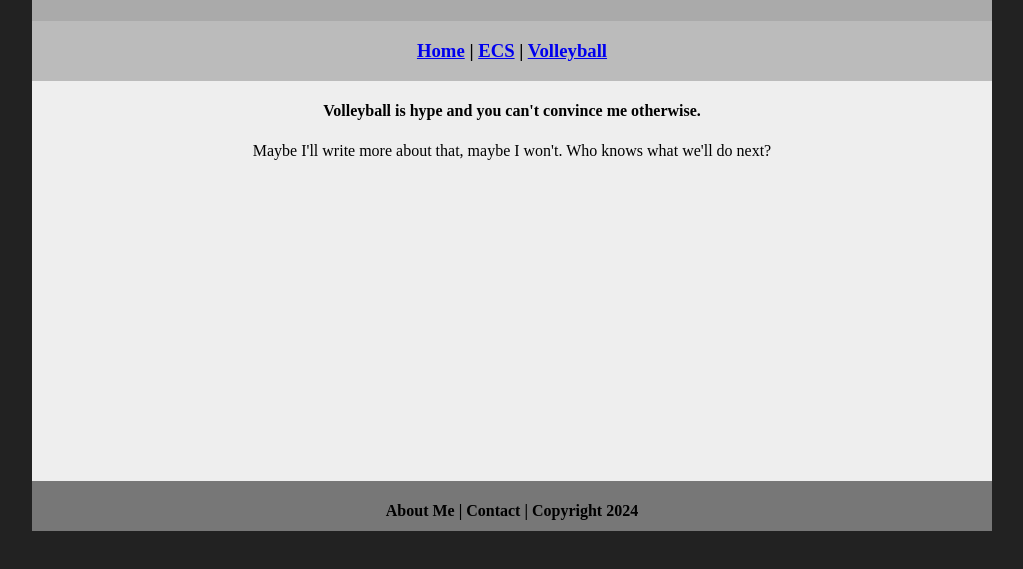
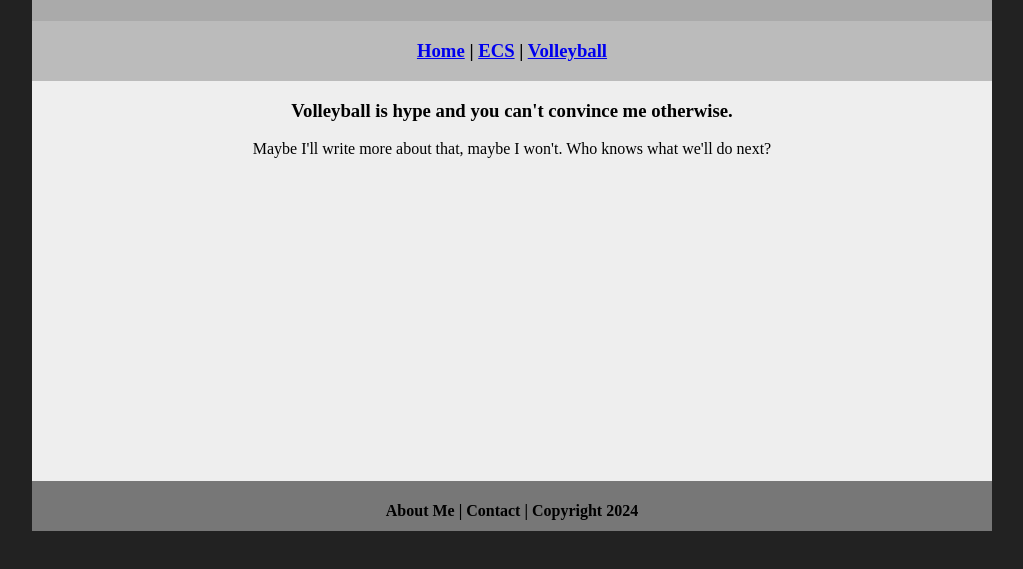
Before and after one commit to ETheLankE/EECSportfolio, a plain HTML site: page volleyball/index.html in a window 1280 px wide. Shown: the part 59-628 px from the top of the page, without its empty margins (128-1151 px from the left). Drawn offline with Linux system fonts and the light colour scheme.

Commit message:
Update index.html

```diff
--- a/volleyball/index.html
+++ b/volleyball/index.html
@@ -15,7 +15,7 @@
             <h3><a href="../index.html">Home</a> | <a href="../ecs/index.html">ECS</a> | <a href="index.html">Volleyball</a></h3>
          </div>
          <div class="content">
-            <h4>Volleyball is hype and you can't convince me otherwise.</h4>
+            <h3>Volleyball is hype and you can't convince me otherwise.</h3>
             <p> Maybe I'll write more about that, maybe I won't. Who knows what we'll do next?</p>
          </div>
          <div class="footer">
```
